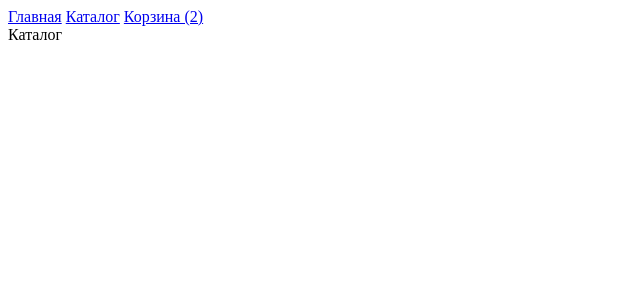
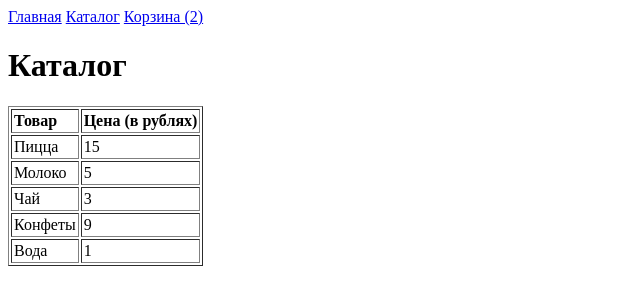
Before and after one commit to Buchecha13/GeekBrain_Engine, a PHP site: page /?page=catalog in a window 1280 px wide. Shown: the top 305 px of the page, without its empty margins (0-640 px from the left). Run offline with PHP 8.4, Linux system fonts and the light colour scheme.

Commit message:
update Engine

```diff
--- /dev/null
+++ b/functions/functions.php
@@ -0,0 +1,48 @@
+<?php
+//Главный рендер шаблона
+function render($page, $params = [])
+{
+    return renderTemplate(LAYOUTS_DIR . 'main', [
+        'menu' => renderTemplate('menu', $params),
+        'content' => renderTemplate($page, $params)
+    ]);
+}
+
+// Внутренний рендер подшаблона
+function renderTemplate($page, $params = [])
+{
+    ob_start();
+    extract($params);
+    $fileName = TEMPLATES_DIR . $page . ".php";
+    if (file_exists($fileName)) {
+        include $fileName;
+    }
+    return ob_get_clean();
+}
+
+function getCatalog()
+{
+    $catalog = [
+        [
+            'name' => 'Пицца',
+            'price' => 15
+        ],
+        [
+            'name' => 'Молоко',
+            'price' => 5
+        ],
+        [
+            'name' => 'Чай',
+            'price' => 3
+        ],
+        [
+            'name' => 'Конфеты',
+            'price' => 9
+        ],
+        [
+            'name' => 'Вода',
+            'price' => 1
+        ],
+    ];
+    return $catalog;
+}
--- a/templates/catalog.php
+++ b/templates/catalog.php
@@ -1 +1,27 @@
-Каталог
+<!doctype html>
+<html lang="en">
+<head>
+    <meta charset="UTF-8">
+    <title>Каталог</title>
+</head>
+<body>
+<h1>Каталог</h1>
+
+<table cellpadding="2" cellspacing="2" border="1">
+    <tr>
+        <td>
+            <b>Товар</b>
+        </td>
+        <td>
+            <b>Цена (в рублях)</b>
+        </td>
+    </tr>
+    <?foreach ($catalog as $product): ?>
+    <tr>
+        <td><?=$product['name']?></td>
+        <td><?=$product['price']?></td>
+    </tr>
+    <?endforeach;?>
+</table>
+</body>
+</html>
```
Also changed, not shown: index.php (+13 -26 lines).
